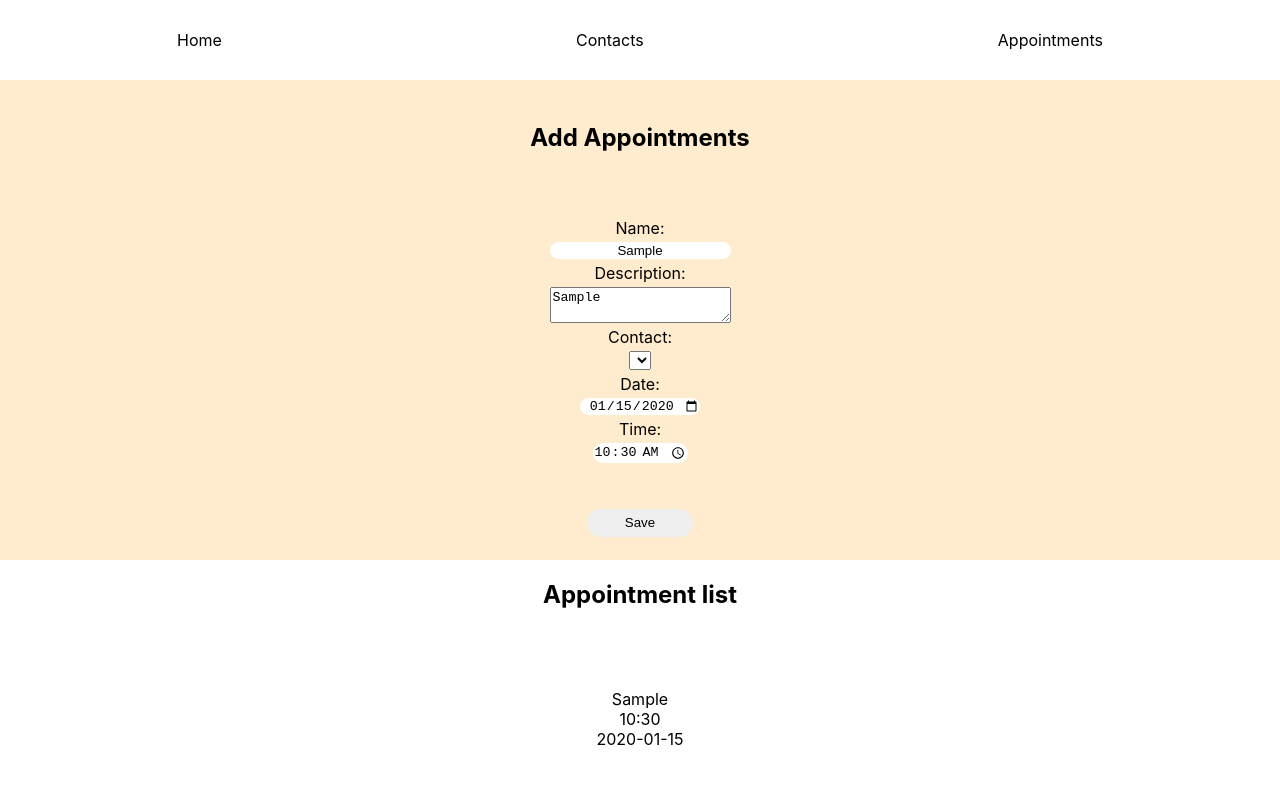
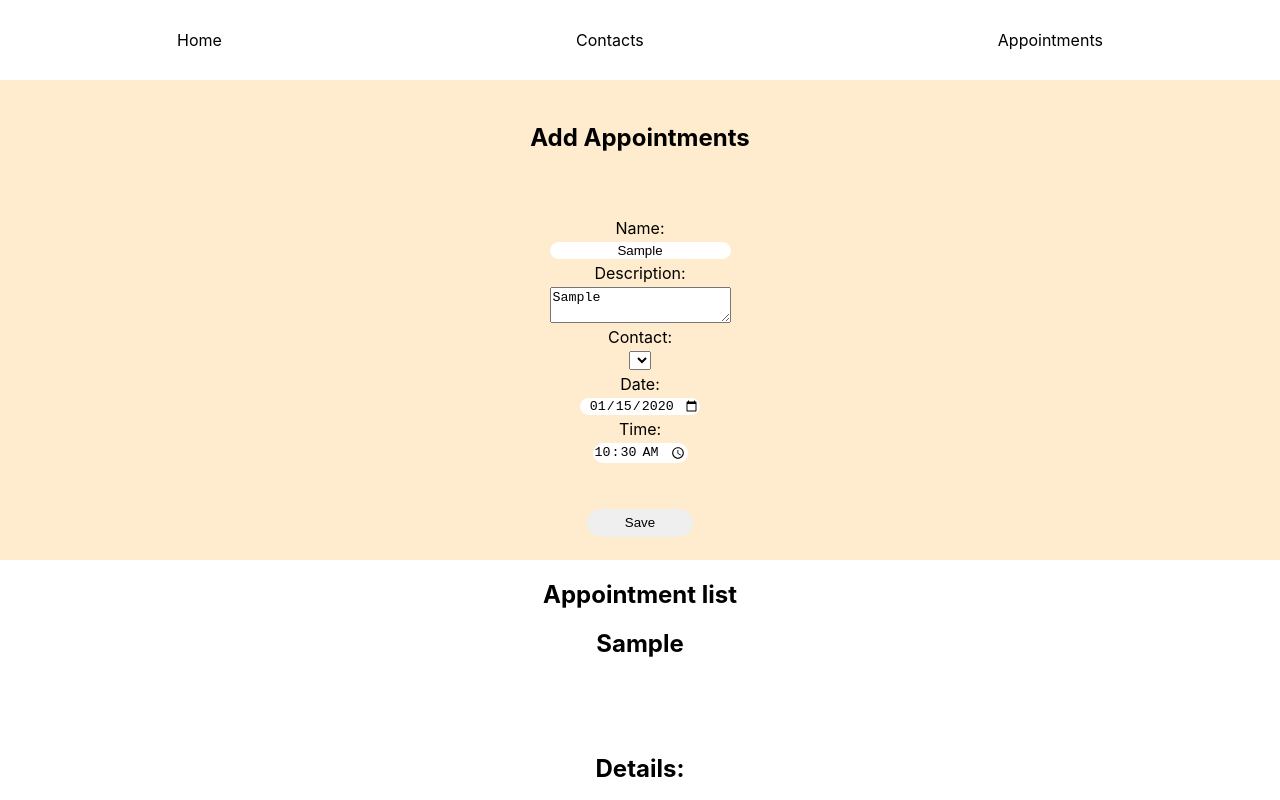
Before and after one commit to Vitor104/SchedulEase, a React (Create React App) app: page /Appointment in a window 1280 px wide. Both pictures are taken after typing "Sample", "Sample", "2020-01-15", "10:30" into the empty fields and a click on the button "Save". Shown: the top 800 px of the page. Built offline with nearby package versions, Linux system fonts and the light colour scheme.

Commit message:
estou quase terminando

```diff
--- a/src/componentes/app/App.css
+++ b/src/componentes/app/App.css
@@ -29,3 +29,13 @@
   display: flex;
   flex-direction: column;
 }
+
+.newDivAptm {
+  background-color: rgb(255, 255, 255);
+  color: black;
+  width: 15em;
+  margin: 0 auto;
+  border: none;
+  border-radius: 15px;
+  gap: 1.5em;
+}
--- a/src/componentes/app/App.js
+++ b/src/componentes/app/App.js
@@ -20,6 +20,7 @@ function App() {
   const [divsAptm, setDivsAptm] = useState([]);
   const [date, setDate] = useState();
   const [time, setTime] = useState();
+  const [title, setTitle] = useState();
 
 
   const submitForm = (e) => {
@@ -32,29 +33,32 @@ function App() {
  //  }])
 
 
-    setDivs([...divs, <div className='newDiv' key={divs.length}>
+    setDivs([...divs, <div className='newDiv' key={divs.length} >
         {name}<br></br>
         {email}<br></br>
         {contato}
-        {divs.length + 1}
         </div>]);
 
       setOption([...option, <option className={styles.newOption} key={option.length}>
-      {contato}
-      {option.length + 1}
+      {name}<br></br>
+
 
   </option>]);
   }
       const submitAptm = (e) => {
         e.preventDefault();
-        setDivsAptm([...divsAptm, <div className='newDiv' key={divs.length}>
-          {name}<br></br>
-          {email}<br></br>
-          {contato}<br></br>
-          {description}<br></br>
-          {time}<br></br>
-          {date}
-
+        setDivsAptm([...divsAptm,
+          <div className='newDivAptm' key={divs.length}>
+          <h2>{title}</h2>
+          <br></br>
+          <p></p>
+          <br></br>
+          <h2>Details: </h2>
+          <p>{description}</p>
+          <br></br>
+          <p>{time}</p>
+          <br></br>
+          <p>{date}</p>
           </div>]);
 
       }
@@ -80,7 +84,7 @@ function App() {
 
           <Route path='Contact' element={ <Contact divs={divs} setName={setName} setEmail={setEmail} setContato={setContato} submitForm={submitForm}   />}/>
 
-          <Route path='Appointment' element={ <Appointment setDescription={setDescription} submit={submitAptm} option={option} divsAptm={divsAptm} setDate={setDate} setTime={setTime} />} />
+          <Route path='Appointment' element={ <Appointment setDescription={setDescription} submit={submitAptm} option={option} divsAptm={divsAptm} setDate={setDate} setTime={setTime} setTitle={setTitle} />} />
         </Routes>
       </main>
     </div>
@@ -94,3 +98,6 @@ export default App;
 
 //{name}<br></br>
 //{email}<br></br>
+
+// {divs.length + 1}
+//{option.length + 1}
--- a/src/componentes/appointments/appointment.js
+++ b/src/componentes/appointments/appointment.js
@@ -3,7 +3,7 @@ import styles from './appointment.module.css'
 
 function Appointment (props) {
 
-  const {setDescription, setTime, setDate} = props;
+  const {setDescription, setTime, setDate, setTitle} = props;
 
 
 
@@ -13,7 +13,7 @@ function Appointment (props) {
                 <h2>Add Appointments</h2>
                 <form className={styles.formContainer}>
                     <label id='Title'>Name: </label>
-                    <input className={styles.formChild} id="title" type="text" required placeholder="Title"></input>
+                    <input className={styles.formChild} onChange={(e) => setTitle (e.target.value)} id="title" type="text" required placeholder="Title"></input>
 
                     <label id="description">Description: </label>
                     <textarea id="description" onChange={(e) => setDescription (e.target.value)}></textarea>
```
